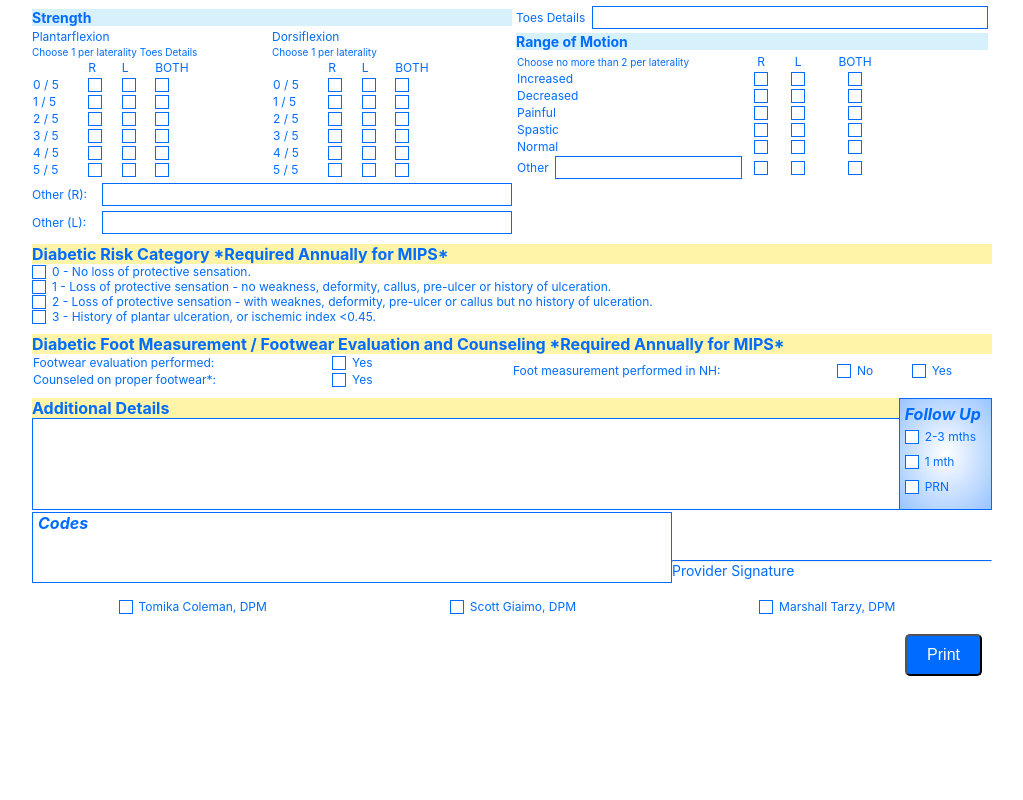
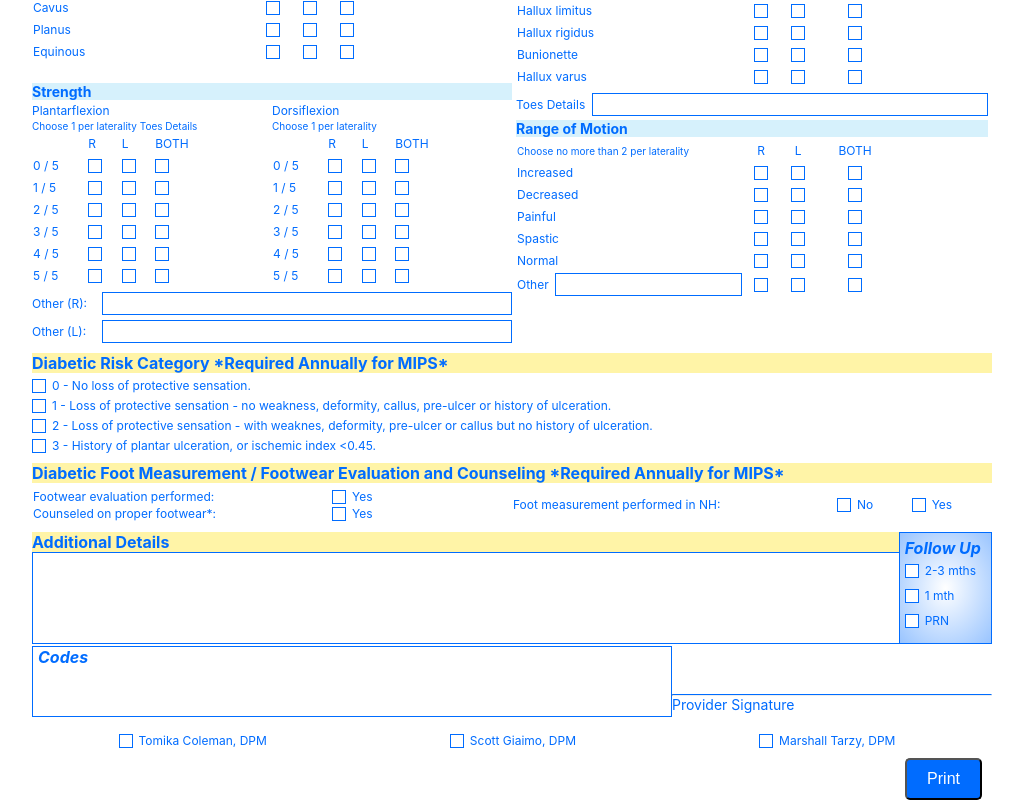
Before and after one commit to qerew/360-care, a React (Create React App) app: page / in a window 1280 px wide. Shown: the part 1518-2318 px from the top of the page, without its empty margins (128-1151 px from the left). Before the commit the page ends 2194 px from the top, so only its background shows below. Built offline with nearby package versions, Linux system fonts and the light colour scheme.

Commit message:
fix print issue

```diff
--- a/src/components/checkbox.js
+++ b/src/components/checkbox.js
@@ -4,14 +4,15 @@ import '../styles/checkbox.scss';
 class Checkbox extends Component {
   render() {
     const { label, type, name, value, checked } = this.props;
+    let className = 'checkbox';
+    if (!label) className += ' no-padding';
     return (
-      <label className={`checkbox ${!label && 'no-padding'}`}>
+      <label className={className}>
         {`${label || ''}`}
         <input
           type={type || 'checkbox'}
           value={value}
           name={name}
-          className={checked}
           checked={checked}
           onChange={this.props.onChange}
         />
--- a/src/page/diabetic-foot-measurement.js
+++ b/src/page/diabetic-foot-measurement.js
@@ -6,7 +6,7 @@ import Checkbox from '../components/checkbox';
 class DiabeticFootMeasurement extends Component {
   render() {
     return (
-      <div className="section">
+      <div className="section mips-section">
         <div className="subtitle-1">
           Diabetic Foot Measurement / Footwear Evaluation and Counseling *Required Annually for
           MIPS*
--- a/src/page/diabetic-risk-category.js
+++ b/src/page/diabetic-risk-category.js
@@ -4,7 +4,7 @@ import Checkbox from '../components/checkbox';
 class DiabeticRiskCategory extends Component {
   render() {
     return (
-      <div className="section">
+      <div className="section mips-section">
         <div className="subtitle-1">Diabetic Risk Category *Required Annually for MIPS*</div>
         <div>
           <Checkbox
--- a/src/page/exam.js
+++ b/src/page/exam.js
@@ -12,7 +12,7 @@ import '../styles/exam.scss';
 class Exam extends Component {
   render() {
     return (
-      <div className="section">
+      <div id="exam-section" className="section">
         <div className="subtitle-1">Exam</div>
         <FlexContainer align="flex-start">
           <FlexBox>
--- a/src/styles/class-findings-review.scss
+++ b/src/styles/class-findings-review.scss
@@ -16,6 +16,9 @@
   .subheader {
     font-weight: bold;
   }
+  tr {
+    height: 20px;
+  }
 }
 
 #nail-changes {
--- a/src/styles/exam.scss
+++ b/src/styles/exam.scss
@@ -1,3 +1,9 @@
+#exam-section {
+  tr {
+    height: 22px;
+  }
+}
+
 .exam-fields {
   margin-top: 4px;
   margin-bottom: 20px;
--- a/src/styles/global.scss
+++ b/src/styles/global.scss
@@ -208,8 +208,12 @@ section, section input {
   height: 50px;
 }
 
+.mips-section > div {
+  margin: 5px 0;
+}
+
 footer {
-  margin: 20px 0;
+  margin: 20px 0 10px;
 }
 
 @media print {
```
